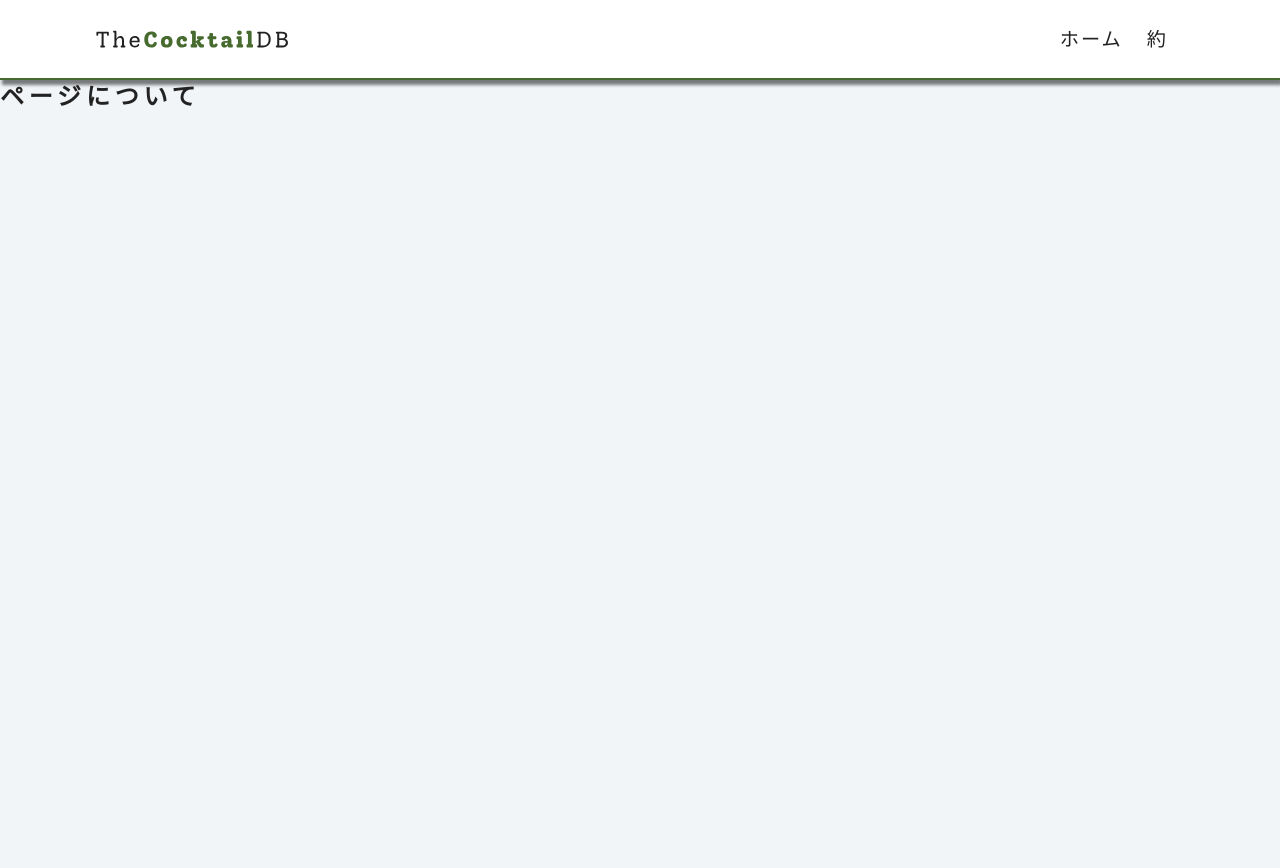
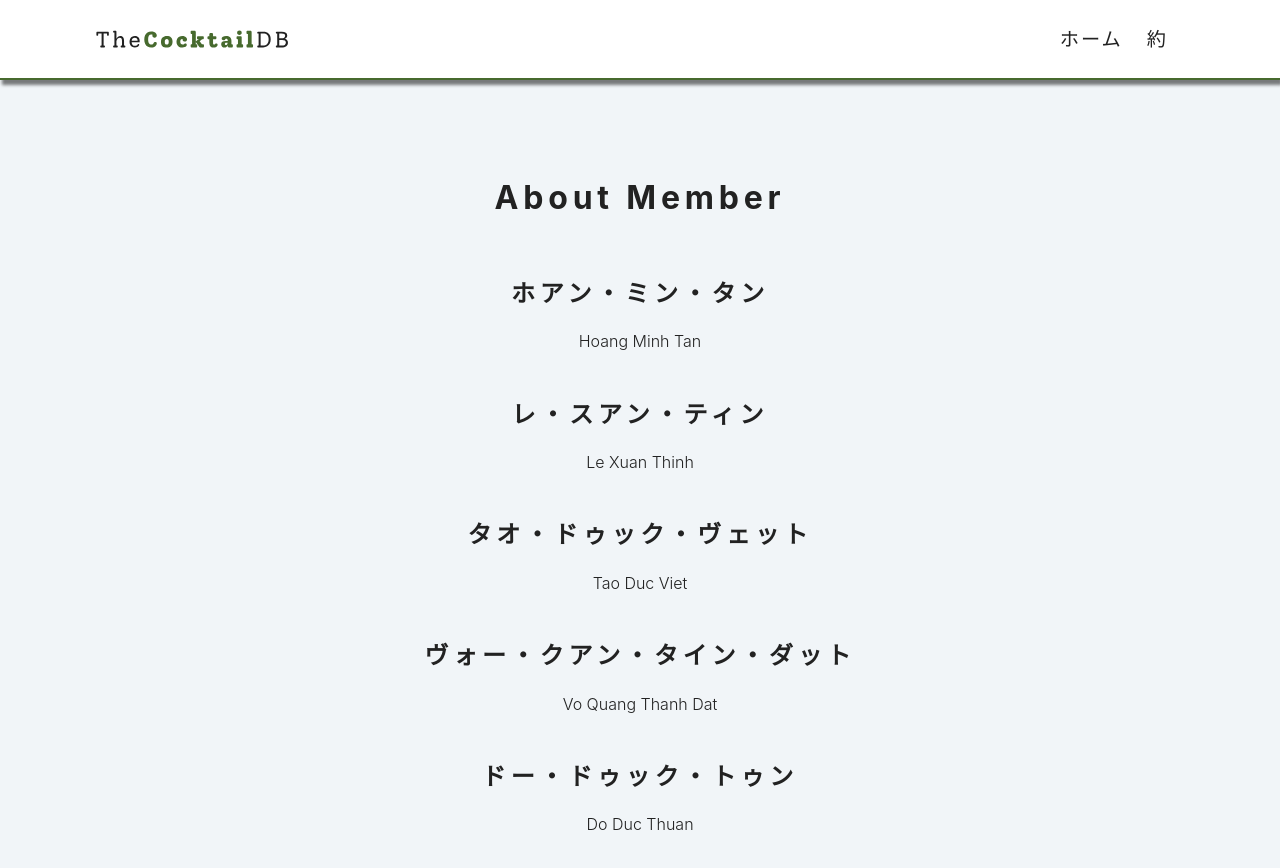
Before and after one commit to thanhdatwg/ITSS_REACT, a React (Create React App) app: page /about in a window 1280 px wide. Shown: the top 868 px of the page. Before the commit the page ends 800 px from the top, so only its background shows below. Built offline with nearby package versions, Linux system fonts and the light colour scheme; no server answers.

Commit message:
add member component

```diff
--- a/package.json
+++ b/package.json
@@ -9,7 +9,7 @@
     "react": "^16.13.1",
     "react-dom": "^16.13.1",
     "react-router-dom": "^5.2.0",
-    "react-scripts": "3.4.3"
+    "react-scripts": "^4.0.3"
   },
   "scripts": {
     "start": "react-scripts start",
--- /dev/null
+++ b/src/components/Member.js
@@ -0,0 +1,27 @@
+import React, { useState } from "react";
+import MemberItem from './MemberItem';
+
+function Member() {
+    const [items, putItems] = React.useState([
+        { japan: "ホアン・ミン・タン ", eng: 'Hoang Minh Tan', link: 'https://www.facebook.com/hoangminhtanlk56/'},
+        { japan: "レ・スアン・ティン", eng: 'Le Xuan Thinh', link: 'https://www.facebook.com/toi.canban.99'},
+        { japan: "タオ・ドゥック・ヴェット", eng: 'Tao Duc Viet', link: 'https://www.facebook.com/viet.tao.7'  },
+        { japan: "ヴォー・クアン・タイン・ダット", eng: 'Vo Quang Thanh Dat', link: 'https://www.facebook.com/profile.php?id=100006933034189'  },
+        { japan: "ドー・ドゥック・トゥン", eng: 'Do Duc Thuan', link: 'https://www.facebook.com/mater.ji.10'  }
+    ]);
+
+    return(
+    <section className="section">
+      <h2 className="section-title">About member</h2>
+      <div className="panel-heading">
+          {items.map((item) =>(
+            <MemberItem
+                item={item}
+            />
+          ))}
+      </div>
+    </section>
+    );
+}
+
+export default Member;
--- /dev/null
+++ b/src/components/MemberItem.js
@@ -0,0 +1,15 @@
+import React from 'react';
+
+function MemberItem( {item} ) {
+    return (
+        <div style={{textAlign: "center"}}>
+            <h2> {item.japan}</h2>
+            <a href={item.link}>{item.eng}</a>
+            <br></br>
+            <br></br>
+            <br></br>
+        </div>
+    )
+}
+
+export default MemberItem;
--- a/src/pages/About.js
+++ b/src/pages/About.js
@@ -1,11 +1,12 @@
-import React from 'react'
+import React from 'react';
+import Member from '../components/Member';
 
-const About = () => {
-  return (
-    <div>
-      <h2>ページについて</h2>
-    </div>
+function About() {
+  return(
+    <main>
+      <Member/>
+    </main>
   )
 }
 
-export default About
+export default About;
```
Also changed, not shown: 1 other file (tests, documents, lock files or other folders).
